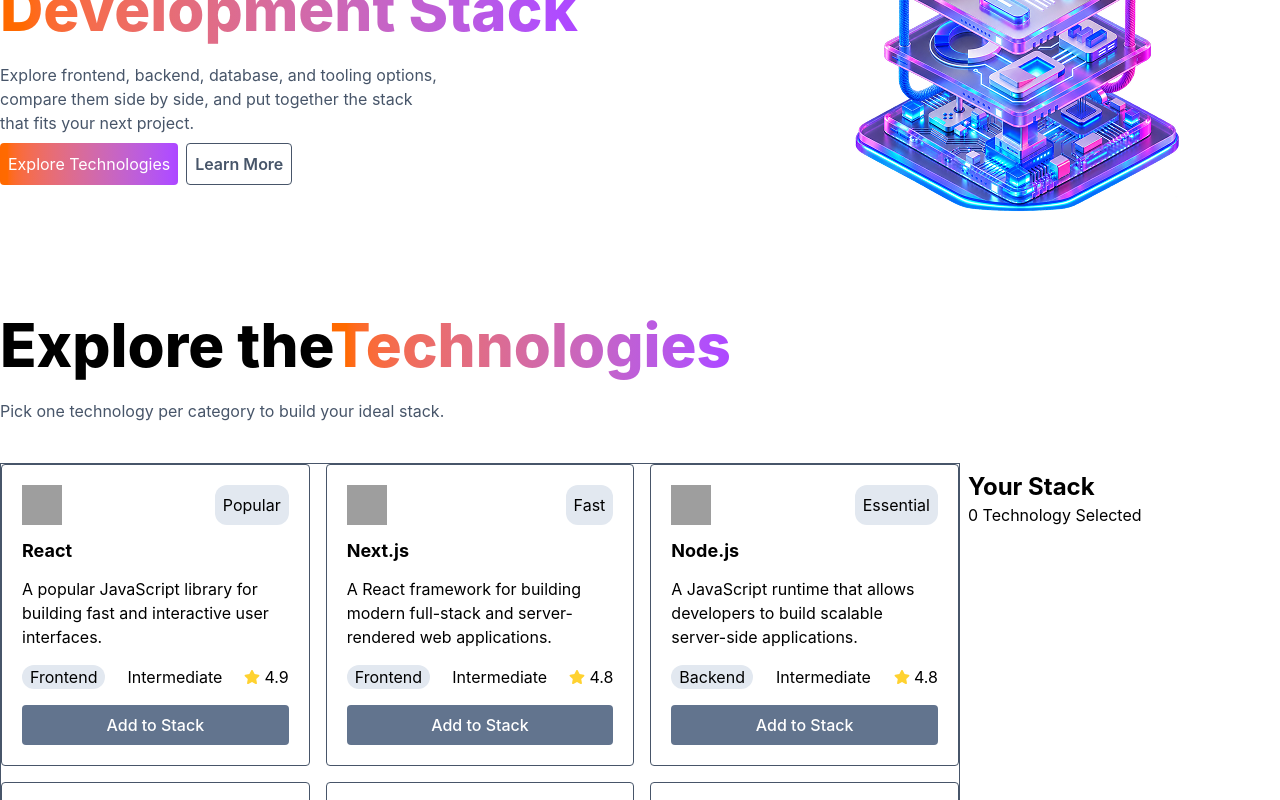
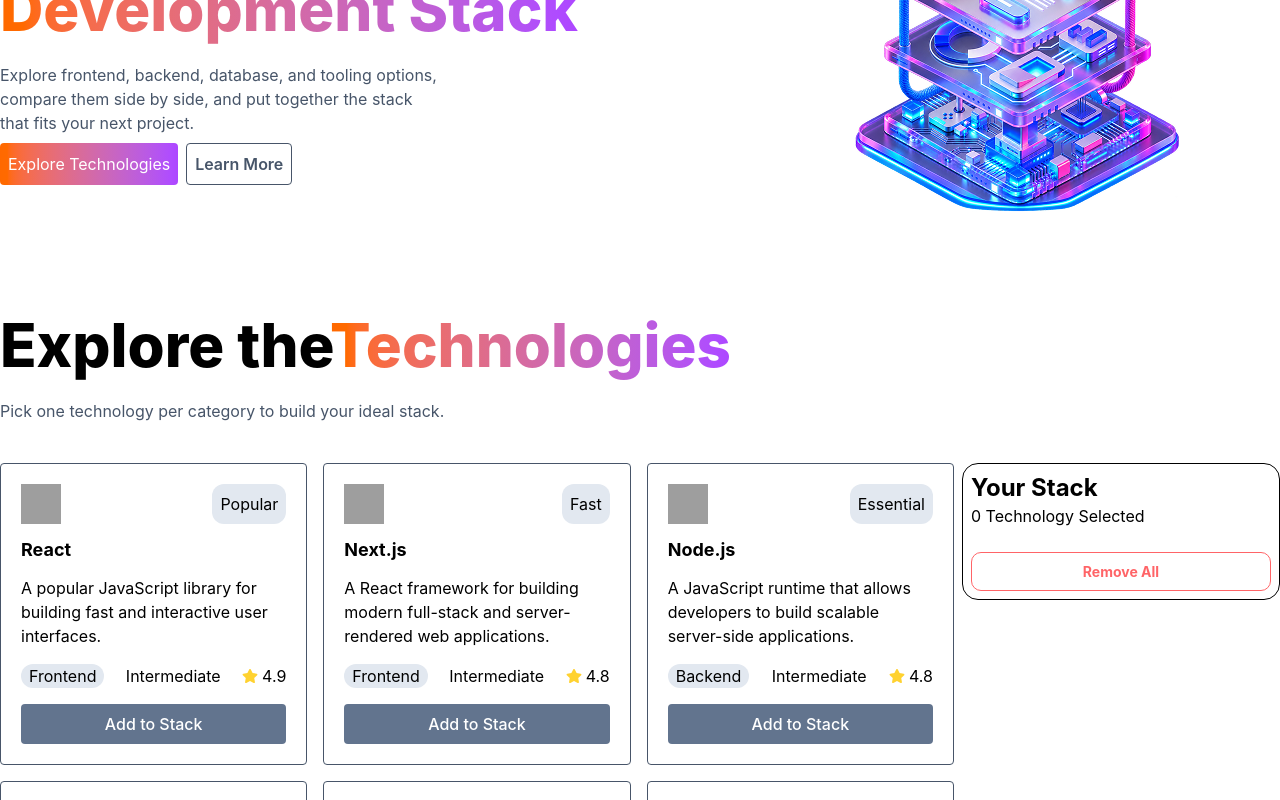
Before and after one commit to mahbub810515/A05-DevStack, a React (Vite) app: page / in a window 1280 px wide. Shown: the part 397-1197 px from the top of the page. Built offline with nearby package versions, Linux system fonts and the light colour scheme; grey boxes are pictures that could not be loaded.

Commit message:
fix explore technologies border issue and build remove all button logic

```diff
--- a/src/components/technologies/Technologies.tsx
+++ b/src/components/technologies/Technologies.tsx
@@ -29,20 +29,21 @@
                 <h1 className='font-extrabold text-6xl pb-6'>Explore the<span className=' bg-linear-to-r from-orange-500 to-purple-500 bg-clip-text text-transparent'>Technologies</span></h1>
                 <p className='font-normal text-18px text-primary-black mb-2'>Pick one technology per category to build your ideal stack. </p>
             </div>
-            <div className="grid grid-cols-[3fr_1fr]">
-                <div className="grid grid-cols-3 gap-4 border-primary-black border">
+            <div className="grid grid-cols-[3fr_1fr] gap-2">
+                <div className="grid grid-cols-3 gap-4 border-primary-black">
                     {technologies.map(technology => <TechnologyCard
                         technology={technology}
                         handleTechnologyStack={handleTechnologyStack}
                     />)}
                 </div>
-                <div className="rounded-2xl p-2">
+                <div className="self-start border rounded-2xl p-2">
                     <h2 className="font-bold text-2xl">Your Stack</h2>
                     <h3 className="mb-2">{technologyStack.length} Technology Selected</h3>
                     {technologyStack.map(stackItem=><YourStackCard
                     stackItem={stackItem}
                     handleTechnologyStack={handleTechnologyStack}
                     />)}
+                <button onClick={()=>setTechnologyStack([])} className="w-full font-bold text-[14px] text-red-400 border border-red-400 rounded-[10px] mt-4 py-2">Remove All</button>
                 </div>
             </div>
 
```
Also changed, not shown: package.json (+13 -1 lines), 1 other file (tests, documents, lock files or other folders).
